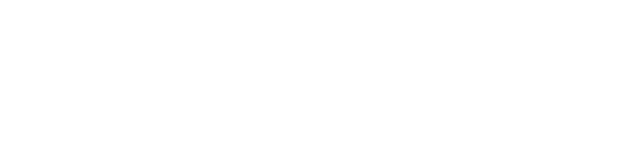
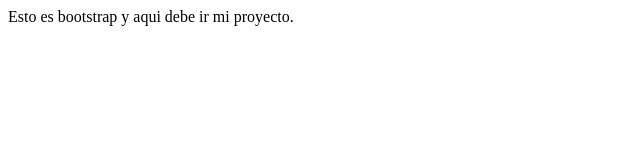
Before and after one commit to pro33cl/ljcl79.github.io, a plain HTML site: page bootstrap/index.html in a window 1280 px wide. Shown: the whole page, without its empty margins (0-640 px from the left). Drawn offline with Linux system fonts and the light colour scheme.

Commit message:
Agregue texto al proyecto bootstrap

```diff
--- a/bootstrap/index.html
+++ b/bootstrap/index.html
@@ -2,10 +2,10 @@
 <html lang="en">
 <head>
     <meta charset="UTF-8">
-    <meta name="viewport" content="width=device-width, initial-scale=1.0">
+    <meta name="viewport" content="width=t , initial-scale=1.0">
     <title>Document</title>
 </head>
 <body>
-
+    Esto es bootstrap y aqui debe ir mi proyecto.
 </body>
 </html>
```
